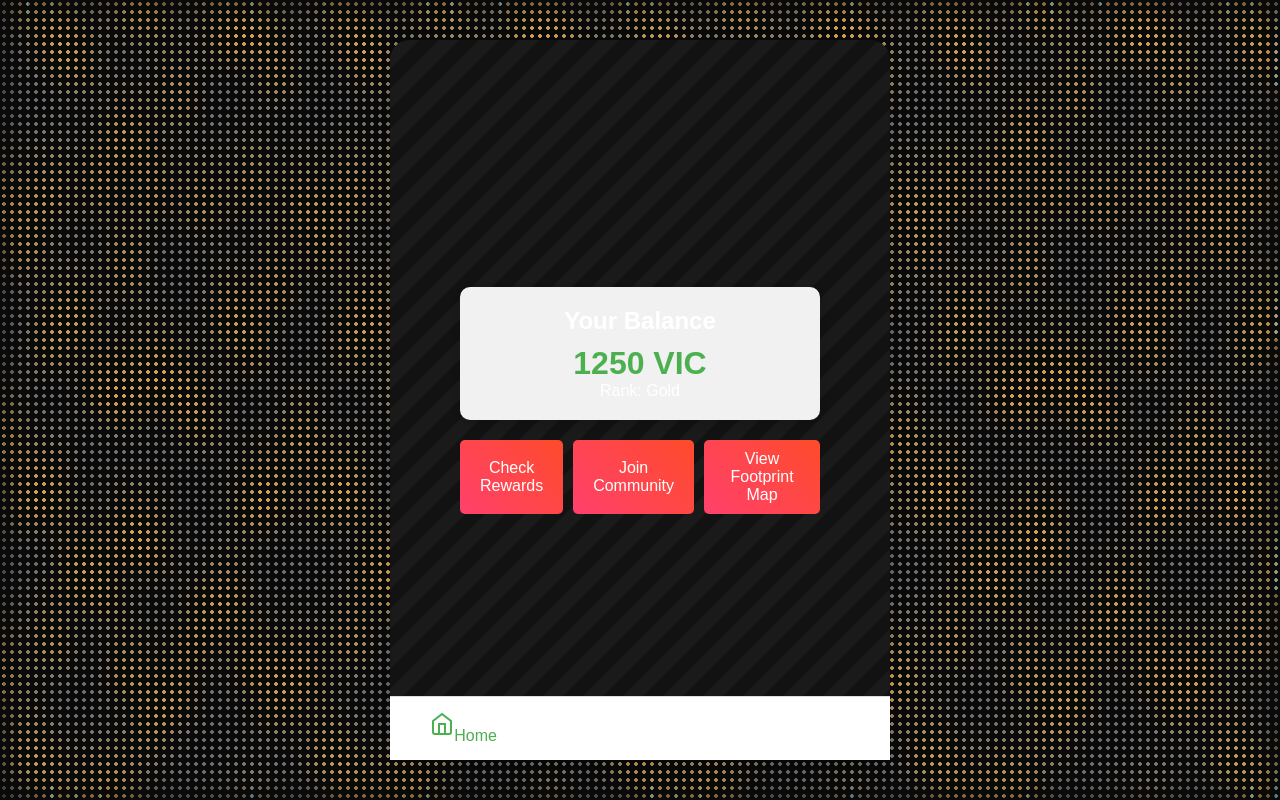
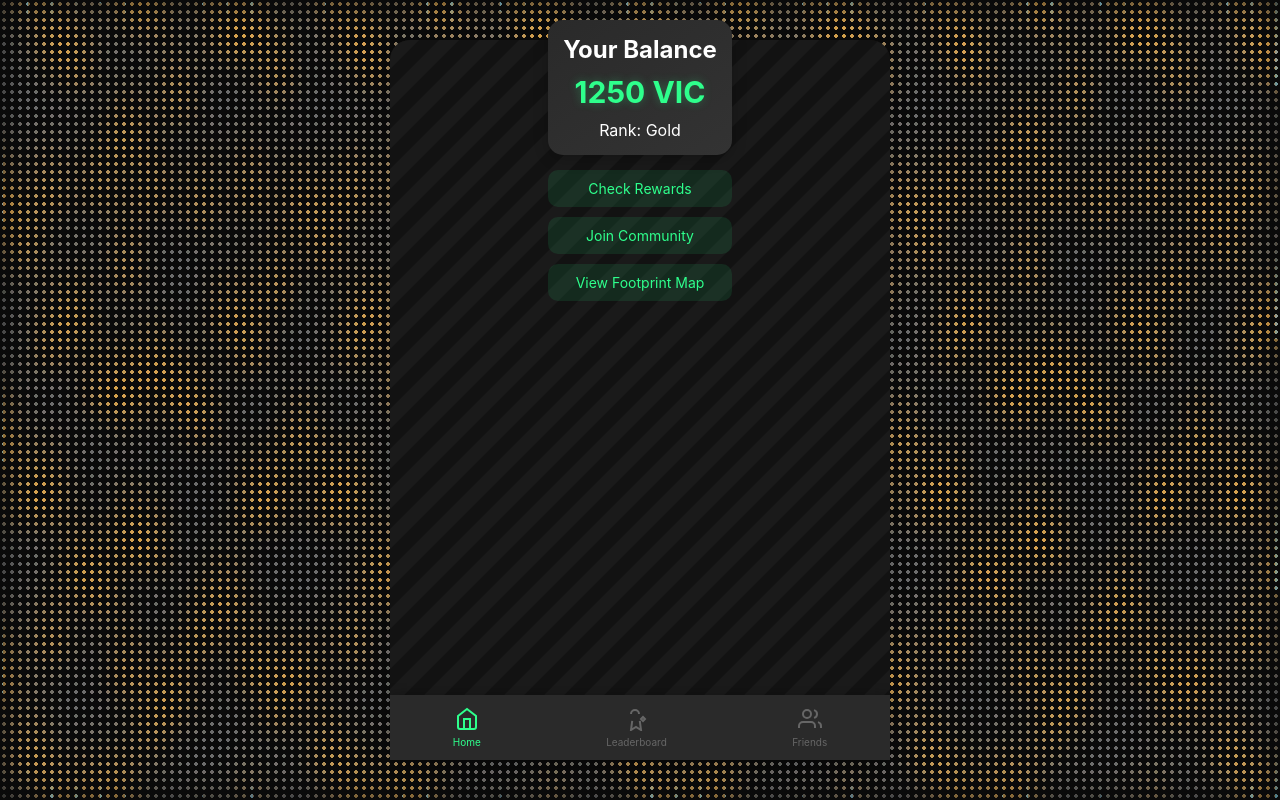
Before and after one commit to soy-praveen/telegram-main, a React (Create React App) app: page /mainpage in a window 1280 px wide. Built offline with nearby package versions, Linux system fonts and the light colour scheme.

Commit message:
Update MainPage.css

```diff
--- a/src/styles/MainPage.css
+++ b/src/styles/MainPage.css
@@ -1,190 +1,171 @@
-/* Overall container styling */
+/* Global Reset */
+* {
+  margin: 0;
+  padding: 0;
+  box-sizing: border-box;
+  font-family: -apple-system, BlinkMacSystemFont, 'Segoe UI', Roboto, Oxygen, Ubuntu, Cantarell, sans-serif;
+}
+
+.dark-theme {
+  background: #1a1a1a;
+  color: #fff;
+  min-height: 100vh;
+}
+
+/* Main App Container */
 .app-container {
-  width: 100%;
-  max-width: 1200px;  /* Optional: Adjust to your desired max width */
+  max-width: 500px;  /* Reduced max-width */
   margin: 0 auto;
   padding: 20px;
-  box-sizing: border-box;
+  padding-bottom: 80px;
+  position: relative;
+  min-height: 100vh;
 }
 
-/* Center content */
+/* Content Area */
 .content {
-  display: flex;
-  flex-direction: column;
-  justify-content: space-between;
-  align-items: center;
-  gap: 20px;
-  padding: 20px;
-  width: 100%;
-  overflow: hidden; /* Prevents overflow */
+  padding-bottom: 70px;
 }
 
-/* Balance card styling */
+/* Balance Card */
 .balance-card {
-  background-color: #f1f1f1;
-  padding: 20px;
-  border-radius: 10px;
-  box-shadow: 0px 4px 8px rgba(0, 0, 0, 0.1);
-  width: 100%;
-  max-width: 400px; /* Adjust the width as needed */
+  background: linear-gradient(145deg, #2a2a2a, #333);
+  border-radius: 15px;
+  padding: 15px;  /* Reduced padding */
   text-align: center;
-}
-
-.balance-card h2 {
-  font-size: 1.5rem;
-  margin-bottom: 10px;
+  margin-bottom: 15px;  /* Reduced margin */
+  box-shadow: 0 4px 15px rgba(0, 0, 0, 0.2);
+  width: 100%;  /* Full width within container */
 }
 
 .balance {
-  font-size: 2rem;
+  font-size: 30px;  /* Reduced font size */
   font-weight: bold;
-  color: #4CAF50;
+  color: #2eff8c;
+  margin: 10px 0;
+  text-shadow: 0 0 10px rgba(46, 255, 140, 0.3);
 }
 
 .button-container {
-  display: flex;
+  display: grid;
+  grid-template-columns: repeat(auto-fit, minmax(130px, 1fr));  /* Adjusted min-width */
   gap: 10px;
-  justify-content: center;
-  margin-top: 20px;
+  margin-top: 15px;  /* Reduced margin */
 }
 
 .button {
-  background-color: #4CAF50;
-  color: white;
-  padding: 10px 20px;
+  background: rgba(46, 255, 140, 0.1);
   border: none;
-  border-radius: 5px;
+  padding: 10px 18px;  /* Reduced padding */
+  border-radius: 10px;
+  color: #2eff8c;
   cursor: pointer;
-  font-size: 1rem;
+  transition: all 0.3s ease;
+  font-size: 14px;  /* Adjusted font size */
 }
 
 .button:hover {
-  background-color: #45a049;
+  background: rgba(46, 255, 140, 0.2);
 }
 
-/* Leaderboard section styling */
-.leaderboard-item {
-  display: flex;
-  align-items: center;
-  justify-content: space-between;
-  padding: 10px;
-  margin-top: 10px;
-  background-color: #f9f9f9;
-  border-radius: 5px;
-  width: 100%;
-  max-width: 400px; /* Adjust width */
-}
-
-.rank {
-  font-weight: bold;
-}
-
-.friend-info {
-  text-align: right;
-}
-
-.friend-info div {
-  font-size: 1rem;
-}
-
-.friend-status {
-  font-size: 0.8rem;
-  color: #888;
-}
-
-/* Friends section styling */
-.friend-item {
-  display: flex;
-  align-items: center;
-  padding: 10px;
-  margin-top: 10px;
-  background-color: #f9f9f9;
-  border-radius: 5px;
-  width: 100%;
-  max-width: 400px; /* Adjust width */
-}
-
-.friend-avatar {
-  width: 40px;
-  height: 40px;
-  border-radius: 50%;
-  margin-right: 10px;
-}
-
-.friend-info {
-  display: flex;
-  flex-direction: column;
-}
-
-.friend-info div {
-  font-size: 1rem;
-}
-
-.friend-status {
-  font-size: 0.8rem;
-  color: #888;
-}
-
-/* Bottom navigation styling */
+/* Bottom Navigation */
 .bottom-nav {
-  display: flex;
-  justify-content: space-around;
-  width: 100%;
-  background-color: #fff;
-  border-top: 1px solid #ddd;
-  padding: 10px 0;
   position: fixed;
   bottom: 0;
   left: 0;
   right: 0;
+  background: #2a2a2a;
+  display: flex;
+  justify-content: space-around;
+  padding: 12px 0;  /* Adjusted padding */
+  box-shadow: 0 -2px 10px rgba(0, 0, 0, 0.2);
 }
 
 .nav-item {
-  text-align: center;
+  display: flex;
+  flex-direction: column;
+  align-items: center;
+  color: #666;
   cursor: pointer;
-  padding: 5px 0;
-}
-
-.nav-item.active {
-  color: #4CAF50;
+  transition: all 0.3s ease;
+  font-size: 10px;  /* Reduced font size */
 }
 
 .nav-item svg {
   margin-bottom: 5px;
 }
 
-/* Modal styling */
+.nav-item.active {
+  color: #2eff8c;
+}
+
+/* Friend Item */
+.friend-item {
+  display: flex;
+  align-items: center;
+  padding: 12px;  /* Reduced padding */
+  background: rgba(255, 255, 255, 0.05);
+  border-radius: 10px;
+  margin-bottom: 10px;
+  transition: all 0.3s ease;
+  width: 100%;  /* Full width inside the container */
+}
+
+.friend-item:hover {
+  background: rgba(255, 255, 255, 0.08);
+}
+
+.friend-avatar {
+  width: 35px;  /* Reduced size */
+  height: 35px;  /* Reduced size */
+  border-radius: 50%;
+  margin-right: 12px;  /* Adjusted margin */
+}
+
+.friend-info {
+  flex-grow: 1;
+}
+
+.friend-status {
+  font-size: 11px;  /* Reduced font size */
+  color: #aaa;
+}
+
+/* Modal */
 .modal {
   position: fixed;
   top: 0;
   left: 0;
   right: 0;
   bottom: 0;
-  background-color: rgba(0, 0, 0, 0.5);
+  background: rgba(0, 0, 0, 0.7);
   display: flex;
   justify-content: center;
   align-items: center;
 }
 
 .modal-content {
-  background-color: white;
+  background: #333;
   padding: 20px;
   border-radius: 10px;
-  max-width: 400px;
-  width: 100%;
   text-align: center;
+  color: #fff;
+  width: 80%;  /* Set a max width */
+  max-width: 400px;  /* Prevents overflowing */
 }
 
-.modal-content button {
+.modal button {
   margin-top: 20px;
-  background-color: #4CAF50;
-  color: white;
+  background: #2eff8c;
+  color: #fff;
+  border: none;
   padding: 10px 20px;
-  border: none;
   border-radius: 5px;
   cursor: pointer;
+  transition: all 0.3s ease;
+  font-size: 14px;  /* Adjusted font size */
 }
 
-.modal-content button:hover {
-  background-color: #45a049;
+.modal button:hover {
+  background: #25b57d;
 }
```
